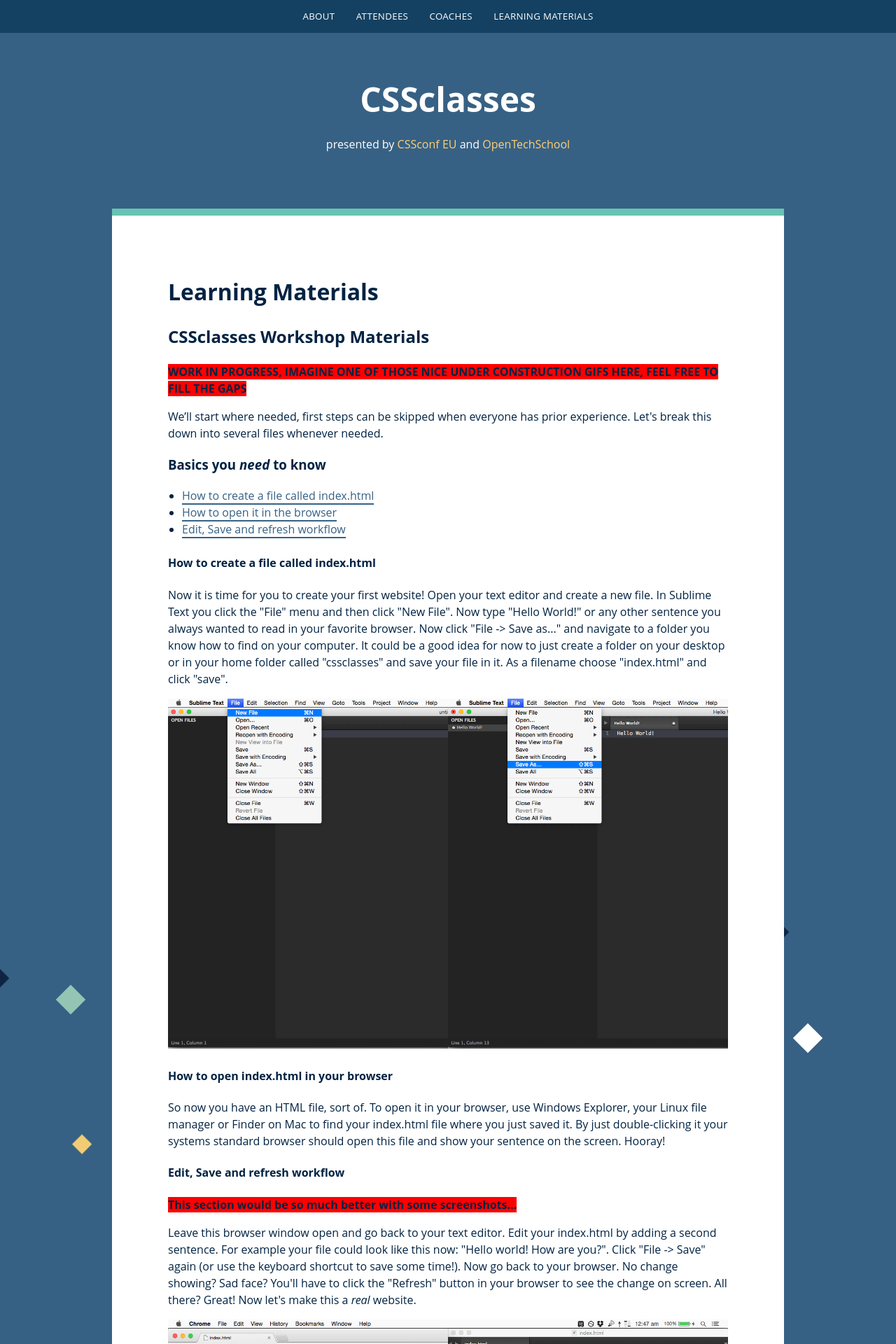
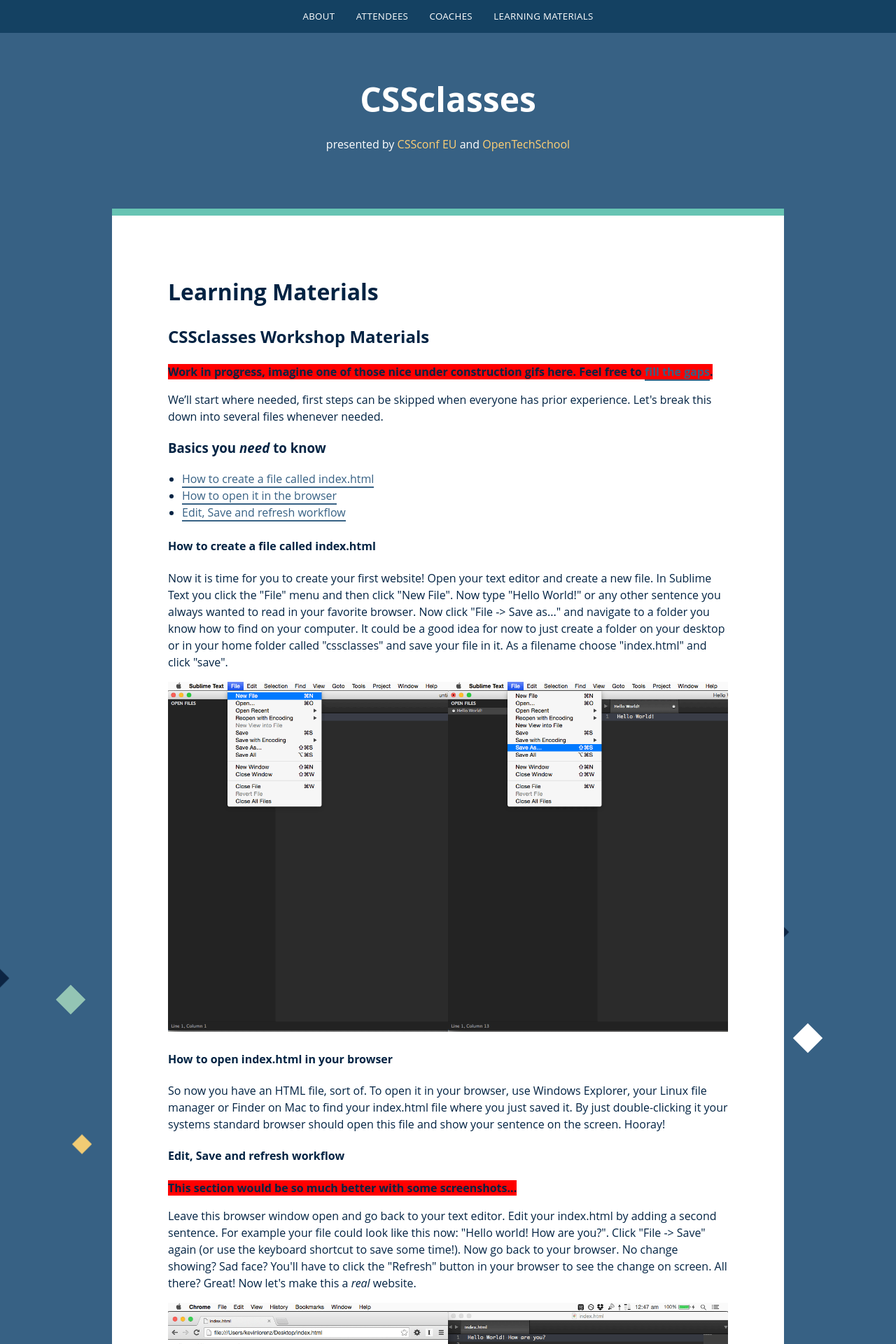
Before and after one commit to cssconf/CSSclasses--old, a Jekyll site: the page built from learning-materials.html, in a window 1280 px wide. Shown: the top 1920 px of the page at 70% size. Built offline with Jekyll 4.4.1, drawn with Linux system fonts in a browser that asks for light colours; nearby versions of some CDN libraries.

Commit message:
add github link to learning materials

```diff
--- a/learning-materials.html
+++ b/learning-materials.html
@@ -5,7 +5,7 @@ permalink: /learning-materials/
 ---
 
     <h2>CSSclasses Workshop Materials</h2>
-    <strong class="mark">WORK IN PROGRESS, IMAGINE ONE OF THOSE NICE UNDER CONSTRUCTION GIFS HERE, FEEL FREE TO FILL THE GAPS</strong>
+    <strong class="mark">Work in progress, imagine one of those nice under construction gifs here. Feel free to <a href="https://github.com/cssconf/CSSclasses/issues">fill the gaps</a>.</strong>
 
     <p>We’ll start where needed, first steps can be skipped when everyone has prior experience. Let's break this down into several files whenever needed.</p>
 
@@ -445,7 +445,7 @@ div:hover {
         <h4>Pseudo Classes</h4>
         <p><a href="http://css-tricks.com/pseudo-class-selectors/">Pseudo Class Selectors</a> - good overview of all the relevant pseudo classes that can spice up your site.</p>
 
-        <h4>Better font sizing:</h4>
+        <h4>Better font sizing</h4>
         <p><a href="http://alistapart.com/article/howtosizetextincss/">How to Size Text in CSS</a> - classic article on how to set your font sizes with ems that are relative values instead of px that are fixed.</p>
         <p><a href="http://snook.ca/archives/html_and_css/font-size-with-rem">Font Sizing With REM</a> - can be considered an update on the former link that gives another modern alternative for font sizing. Makes sense to read the former article first.</p>
 
```
